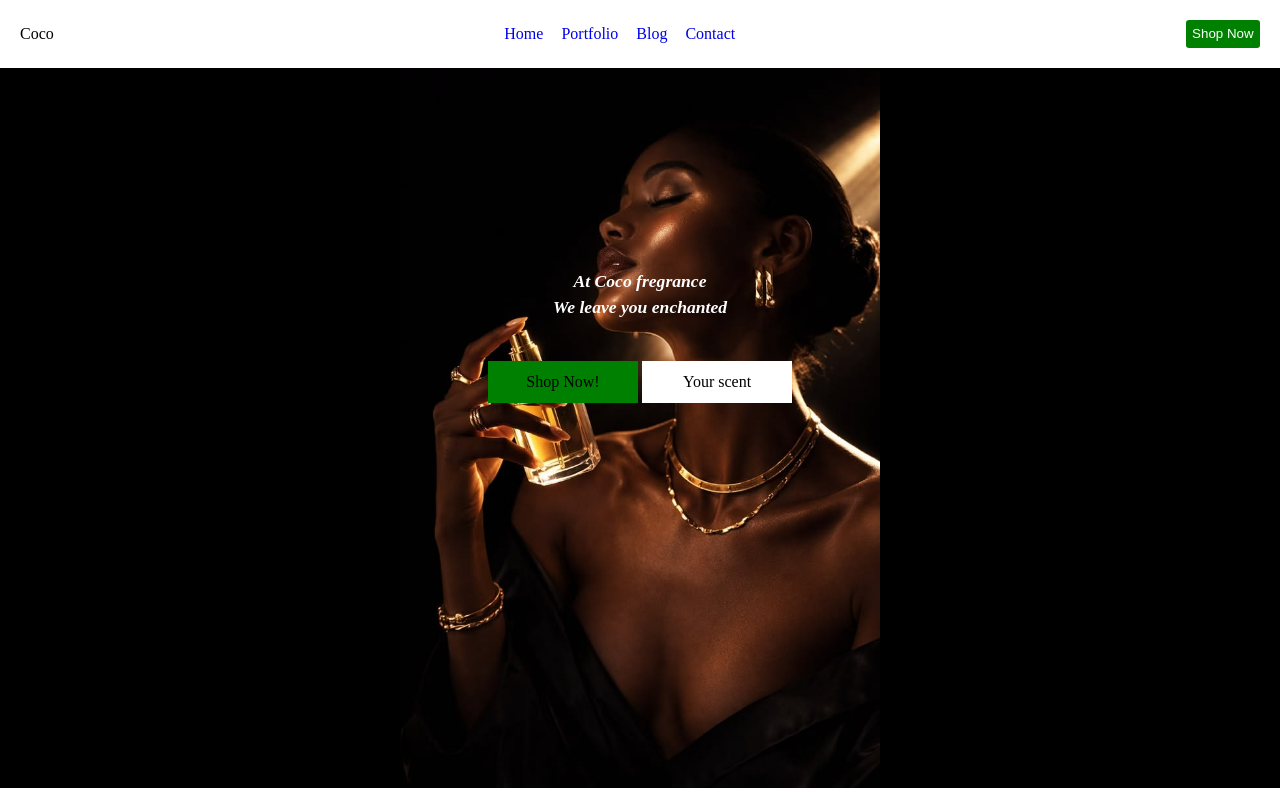
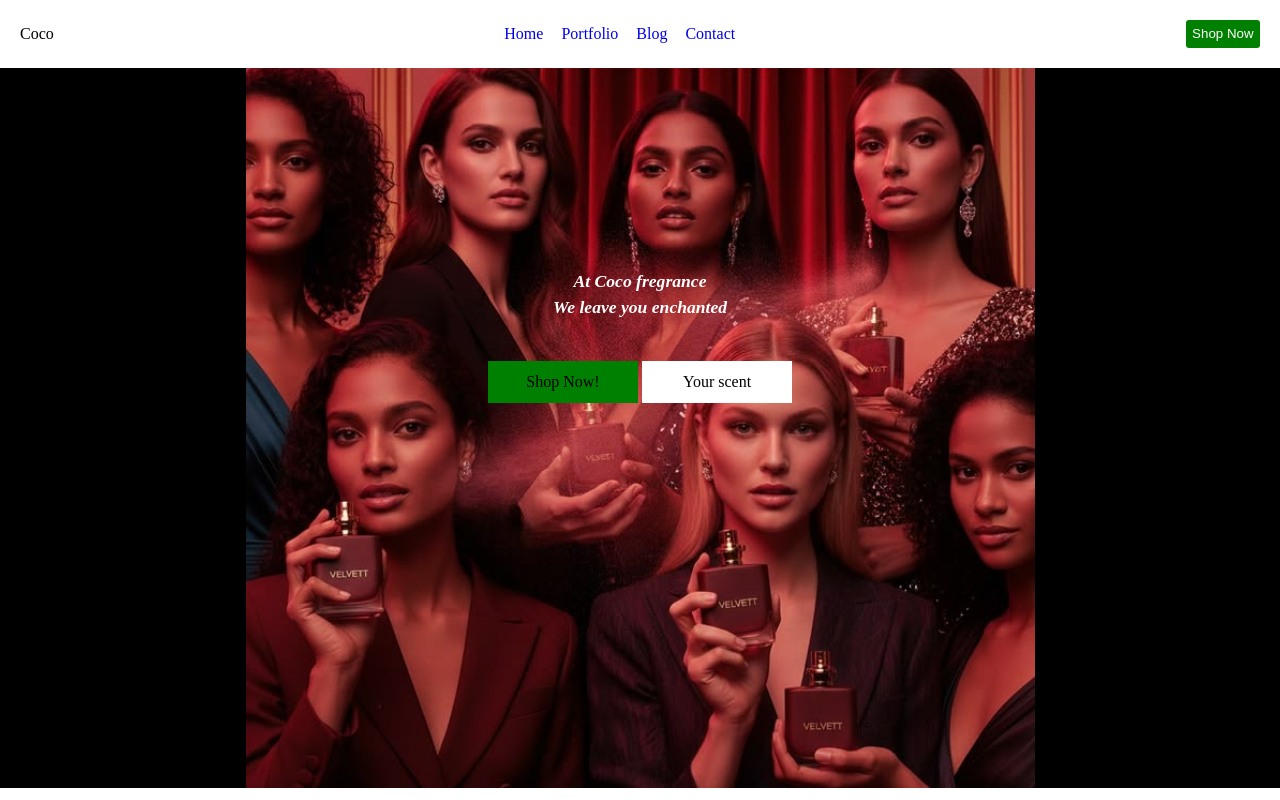
Before and after one commit to Coco20044/perfumeStore, a plain HTML site: page index.html in a window 1280 px wide. Shown: the top 800 px of the page. Drawn offline with Linux system fonts and the light colour scheme.

Commit message:
initial commit

```diff
--- a/main.css
+++ b/main.css
@@ -57,7 +57,7 @@ header ul li a{
     padding: 200px;
     text-align: center;
     background-color: black;
-    background-image:url(img/img.jfif);
+    background-image:url(img/IMG_2847.JPG);
     background-size:contain ;
    background-repeat: no-repeat;
    background-attachment: fixed;
```
